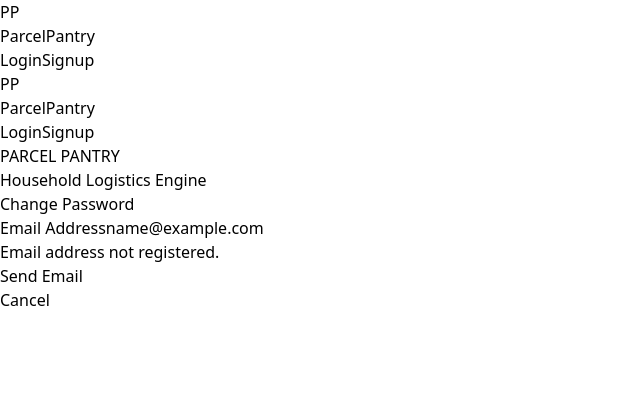
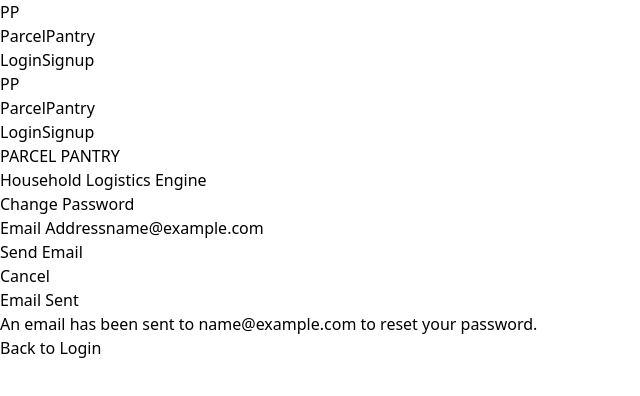
Before and after one commit to 4dkreidler/Team21LargeProject, a React (Vite) app in the folder Frontend/: page /passwordChange in a window 1280 px wide. Both pictures are taken after typing "name@example.com" into the empty fields and a click on the button "Send Email". Shown: the top 396 px of the page, without its empty margins (0-640 px from the left). Built offline with nearby package versions, Linux system fonts and the light colour scheme.

Commit message:
modal fixed

```diff
--- a/Frontend/src/pages/PasswordChange.tsx
+++ b/Frontend/src/pages/PasswordChange.tsx
@@ -24,12 +24,9 @@ const PasswordChange: React.FC = () => {
 
 
 
-            const fakeRegisteredEmails = ["test@gmail.com", "user@email.com"];
 
-            if (!fakeRegisteredEmails.includes(email)) {
-                setEmailError("Email address not registered.");
-                return;
-            }
+
+
 
 
             setShowModal(true);
@@ -76,7 +73,7 @@ const PasswordChange: React.FC = () => {
                             <p className="text-red-500 text-sm mb-4">{emailError}</p>
                         )}
 
-                        {/* NEW PASSWORD */}
+
 
 
 
@@ -115,10 +112,10 @@ const PasswordChange: React.FC = () => {
                 <div className="fixed inset-0 flex items-center justify-center bg-black bg-opacity-50">
                     <div className="bg-white rounded-lg shadow-lg p-6 w-80 text-center">
                         <h2 className="text-xl font-semibold text-gray-800 mb-4">
-                            Password Updated
+                            Email Sent
                         </h2>
                         <p className="text-gray-600 mb-6">
-                            Your password has been successfully changed.
+                            An email has been sent to {email} to reset your password.
                         </p>
                         <button
                             onClick={() => navigate("/")}
```
